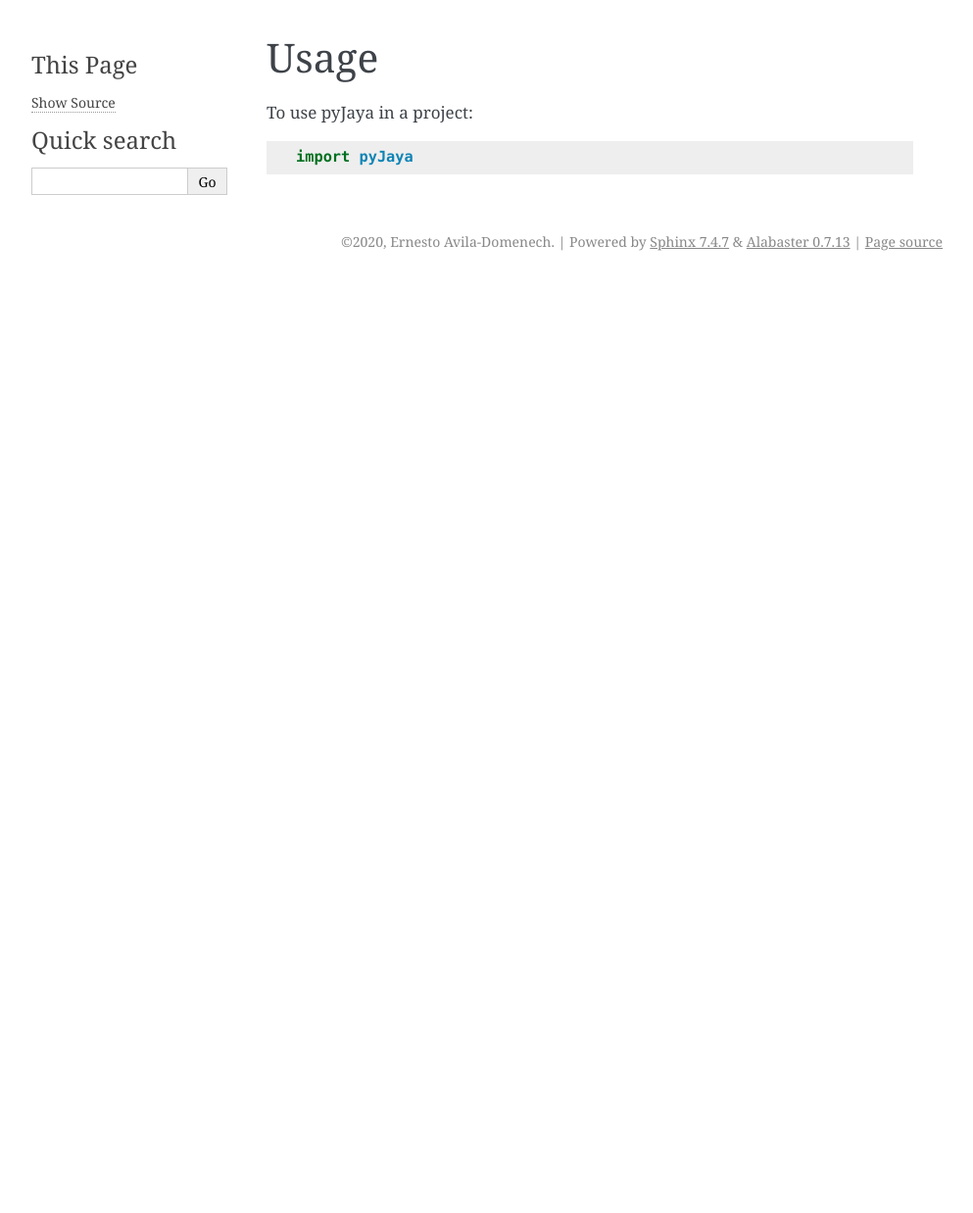
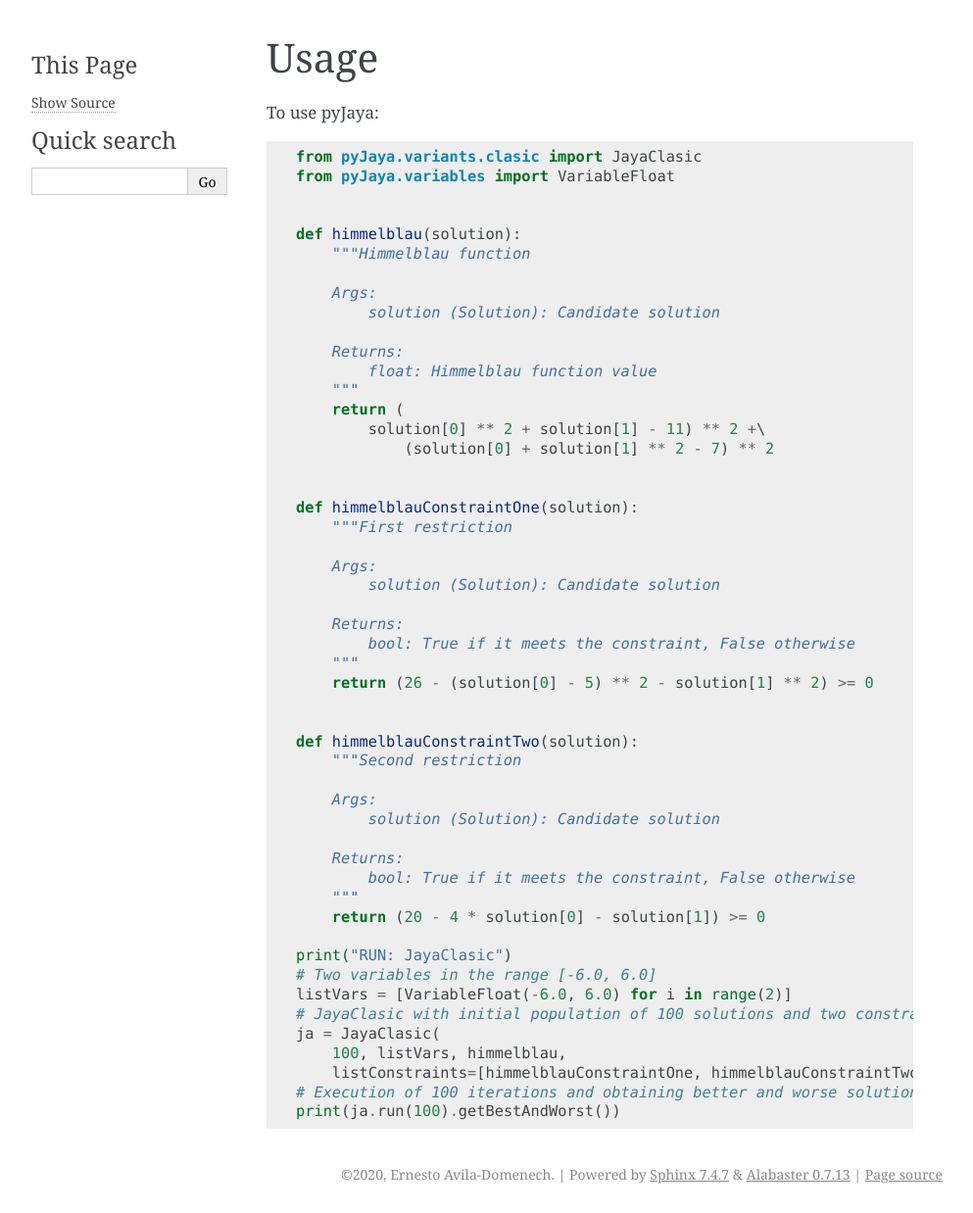
Before and after one commit to eadomenech/pyJaya, a Sphinx documentation site: the page built from docs/usage.rst, in a window 1280 px wide. Shown: the whole page at 98% size, without its empty margins (148-1141 px from the left). Built offline with Sphinx 7.4.7, drawn with Linux system fonts in a browser that asks for light colours; before the commit the page ends 900 px from its top, so only the background shows below that.

Commit message:
update usage

```diff
--- a/docs/usage.rst
+++ b/docs/usage.rst
@@ -2,6 +2,55 @@
 Usage
 =====
 
-To use pyJaya in a project::
+To use pyJaya::
 
-    import pyJaya
+    from pyJaya.variants.clasic import JayaClasic
+    from pyJaya.variables import VariableFloat
+
+
+    def himmelblau(solution):
+        """Himmelblau function
+
+        Args:
+            solution (Solution): Candidate solution
+
+        Returns:
+            float: Himmelblau function value
+        """
+        return (
+            solution[0] ** 2 + solution[1] - 11) ** 2 +\
+                (solution[0] + solution[1] ** 2 - 7) ** 2
+
+
+    def himmelblauConstraintOne(solution):
+        """First restriction
+
+        Args:
+            solution (Solution): Candidate solution
+
+        Returns:
+            bool: True if it meets the constraint, False otherwise
+        """
+        return (26 - (solution[0] - 5) ** 2 - solution[1] ** 2) >= 0
+
+
+    def himmelblauConstraintTwo(solution):
+        """Second restriction
+
+        Args:
+            solution (Solution): Candidate solution
+
+        Returns:
+            bool: True if it meets the constraint, False otherwise
+        """
+        return (20 - 4 * solution[0] - solution[1]) >= 0
+
+    print("RUN: JayaClasic")
+    # Two variables in the range [-6.0, 6.0]
+    listVars = [VariableFloat(-6.0, 6.0) for i in range(2)]
+    # JayaClasic with initial population of 100 solutions and two constrains.
+    ja = JayaClasic(
+        100, listVars, himmelblau,
+        listConstraints=[himmelblauConstraintOne, himmelblauConstraintTwo])
+    # Execution of 100 iterations and obtaining better and worse solution
+    print(ja.run(100).getBestAndWorst())
```
Also changed, not shown: 1 other file.
